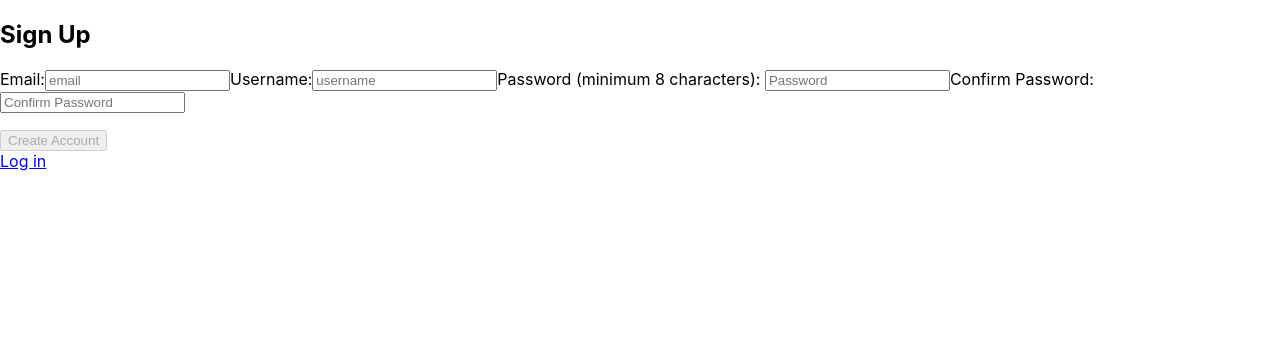
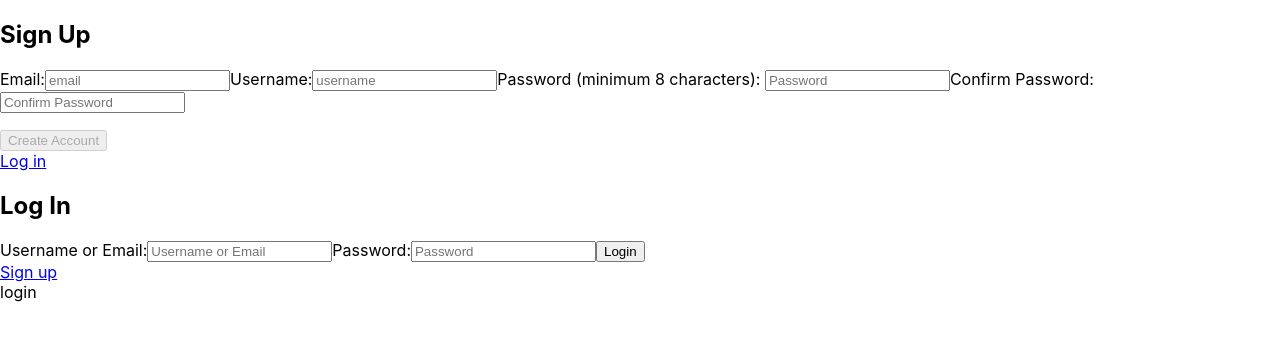
Before and after one commit to joaopulsz/messaging-app, a React (Create React App) app in the folder react.js_app/: page / in a window 1280 px wide. Shown: the top 340 px of the page. Built offline with nearby package versions, Linux system fonts and the light colour scheme; no server answers.

Commit message:
add login

```diff
--- a/react.js_app/src/components/Login.js
+++ b/react.js_app/src/components/Login.js
@@ -0,0 +1,52 @@
+import { useState } from "react"
+
+const Login = ({fetchLogIn}) => {
+    const [user, setUser] = useState({
+        username: "",
+        password: ""
+    })
+
+    const handleChange = event => {
+        const propertyName = event.target.name
+        const copiedUser = {...user}
+        copiedUser[propertyName] = event.target.value
+        setUser(copiedUser)
+    }
+
+    const handleSubmit = event => {
+        event.preventDefault()
+        fetchLogIn(user)
+        setUser({
+            username: "",
+            password: ""
+        })
+    }
+
+    return (
+        <div className="log-in">
+            <h2>Log In</h2>
+            <form onSubmit={handleSubmit}>
+                <label htmlFor="username">Username or Email:</label>
+                <input type="text"
+                id="log-in-username"
+                name="username"
+                placeholder="Username or Email"
+                onChange={handleChange}
+                />
+
+                <label htmlFor="password">Password:</label>
+                <input type="password"
+                id="log-in-password"
+                name="password"
+                placeholder="Password"
+                onChange={handleChange}
+                />
+
+                <input id="login-btn" type="submit" value="Login" />
+            </form>
+            <a href="/">Sign up</a>
+        </div>
+    )
+}
+
+export default Login
--- a/react.js_app/src/components/User.js
+++ b/react.js_app/src/components/User.js
@@ -0,0 +1,20 @@
+import { useContext} from "react";
+import UserContext from "../UserContext";
+
+const User = () => {
+    const {loggedInUser} = useContext(UserContext)
+
+    return (
+        <>
+        {loggedInUser != undefined ?
+            <div className="User">
+                <h3>{loggedInUser.username}</h3>
+            </div>
+            :
+            <div>login</div>
+        }
+        </>
+    )
+}
+
+export default User
--- a/react.js_app/src/containers/UserContainer.js
+++ b/react.js_app/src/containers/UserContainer.js
@@ -1,13 +1,32 @@
 import { useContext} from "react";
 import UserContext from "../UserContext";
 import Registration from "../components/Registration";
+import Login from "../components/Login"
+import User from "../components/User"
 
 const UserContainer = ({addUser}) => {
     const {loggedInUser, setLoggedInUser} = useContext(UserContext);
 
+    const fetchLogIn = async user => {
+        try {
+            const response = await fetch("http://localhost:4000/login",{
+                method: "POST",
+                headers: { 'Content-Type': 'application/json' },
+                body: JSON.stringify(user)
+            })
+            const savedUser = await response.json();
+            setLoggedInUser(savedUser);
+        } catch (err) {
+            console.log(err)
+            setLoggedInUser()
+        }
+    }
+
     return (
         <>
             <Registration addUser={addUser}/>
+            <Login fetchLogIn={fetchLogIn} />
+            <User />
         </>
     )
 }
```
Also changed, not shown: 1 other file (tests, documents, lock files or other folders).
